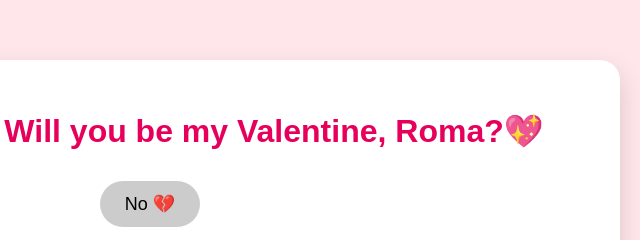
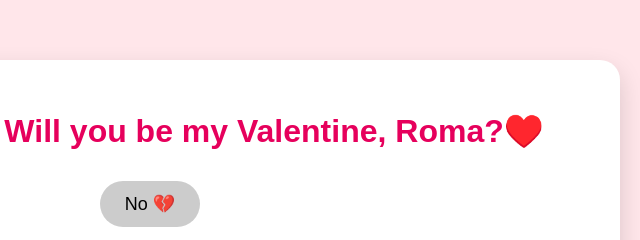
Before and after one commit to Kareem7md/romaaaaaa, a plain HTML site: page index.html in a window 1280 px wide. Shown: the part 164-404 px from the top of the page, 366-1006 px from the left. Drawn offline with Linux system fonts and the light colour scheme.

Commit message:
index.html

```diff
--- a/index.html
+++ b/index.html
@@ -42,7 +42,7 @@
 </head>
 <body>
   <div class="card">
-    <h1>Will you be my Valentine, Roma?💖</h1>
+    <h1>Will you be my Valentine, Roma?♥️</h1>
     <button id="yes" onclick="alert('Yaaaay 💕 I knew it 😍')">Yes 💘</button>
     <button id="no">No 💔</button>
   </div>
```
